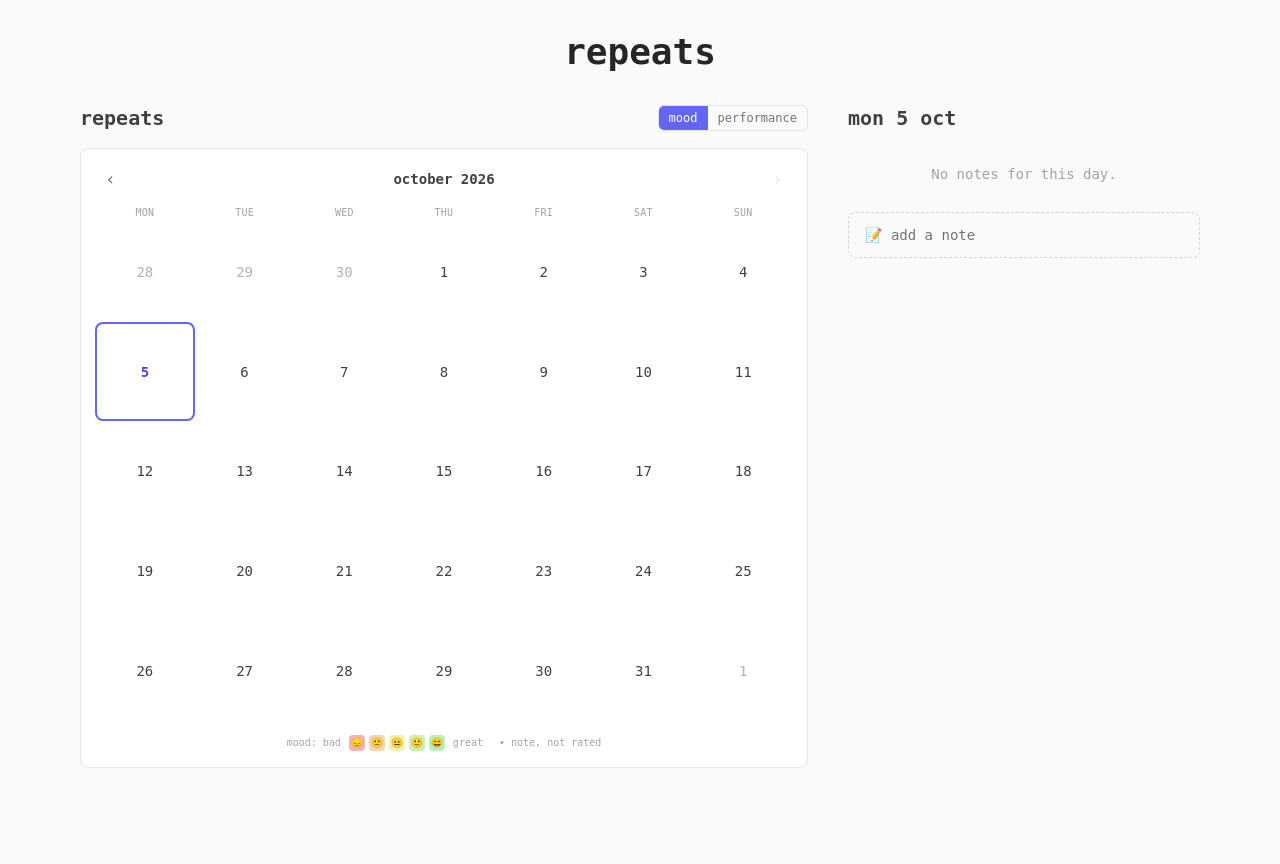
After one commit to eoin71/repeats, a Flask app: page /notes in a window 1280 px wide. The commit adds this page. Run offline with Flask 3, Linux system fonts and the light colour scheme; data that the repository does not hold is empty; some libraries are stand-ins or nearby versions; some web fonts are replaced.

Commit message:
Add note-taking feature with mood and performance ratings

```diff
--- a/app/routes.py
+++ b/app/routes.py
@@ -1,6 +1,7 @@
 from flask import Blueprint, render_template, request
-from app.models import db, Task, TaskCompletion, Countdown, ALL_DAYS, TIMES_OF_DAY
+from app.models import db, Task, TaskCompletion, Countdown, Note, ALL_DAYS, TIMES_OF_DAY, MOOD_EMOJI
 from app import intervals, quotes, strava, weather
+import calendar
 from datetime import date, datetime, timedelta
 
 bp = Blueprint('main', __name__)
@@ -39,6 +40,8 @@ def index():
         other_tasks=other_tasks,
         history=history,
         countdowns=countdowns,
+        today=today,
+        notes_today=Note.query.filter_by(note_date=today).count(),
     )
 
 
@@ -250,3 +253,110 @@ def delete_countdown(countdown_id):
     countdown.active = False
     db.session.commit()
     return '', 200
+
+
+def _rating(value):
+    """Parse an optional 1-5 rating from a form value."""
+    try:
+        rating = int(value)
+    except (TypeError, ValueError):
+        return None
+    return rating if 1 <= rating <= 5 else None
+
+
+def _rating_style(average):
+    """Background colour for an average 1-5 rating: red (1) through amber (3) to green (5)."""
+    hue = (average - 1) / 4 * 130
+    return f'background-color: hsl({hue:.0f} 70% 50% / 0.35)'
+
+
+@bp.route('/notes', methods=['POST'])
+def create_note():
+    """Save a note; text, mood and performance are each optional but one is required."""
+    context = request.form.get('context', 'home')
+    try:
+        note_date = date.fromisoformat(request.form.get('note_date', ''))
+    except ValueError:
+        note_date = date.today()
+    note_date = min(note_date, date.today())  # no notes about the future
+
+    text = request.form.get('text', '').strip() or None
+    mood = _rating(request.form.get('mood'))
+    performance = _rating(request.form.get('performance'))
+
+    if not (text or mood or performance):
+        return render_template(
+            '_note_form.html', note_date=note_date, today=date.today(), context=context,
+            error='Write something or pick a rating.',
+        )
+
+    db.session.add(Note(note_date=note_date, text=text, mood=mood, performance=performance))
+    db.session.commit()
+
+    if context == 'day':
+        # On the notes page, reload so the calendar colours and day list update
+        return '', 200, {'HX-Refresh': 'true'}
+    return render_template(
+        '_note_form.html', note_date=note_date, today=date.today(), context=context, saved=True,
+        oob_count=Note.query.filter_by(note_date=date.today()).count(),
+    )
+
+
+@bp.route('/notes/<int:note_id>', methods=['DELETE'])
+def delete_note(note_id):
+    """Delete a note and reload the notes page."""
+    note = Note.query.get_or_404(note_id)
+    db.session.delete(note)
+    db.session.commit()
+    return '', 200, {'HX-Refresh': 'true'}
+
+
+@bp.route('/notes')
+def notes():
+    """Month calendar of notes, coloured by average mood or performance, plus one day's notes."""
+    today = date.today()
+    try:
+        first = datetime.strptime(request.args.get('month', ''), '%Y-%m').date()
+    except ValueError:
+        first = today.replace(day=1)
+    by = 'performance' if request.args.get('by') == 'performance' else 'mood'
+
+    weeks = calendar.Calendar(firstweekday=0).monthdatescalendar(first.year, first.month)
+    summaries = Note.day_summaries(weeks[0][0], weeks[-1][-1])
+    days = []
+    for week in weeks:
+        for day in week:
+            summary = summaries.get(day, {'count': 0, 'mood': None, 'performance': None})
+            value = summary[by]
+            days.append({
+                'date': day,
+                'in_month': day.month == first.month,
+                'future': day > today,
+                'count': summary['count'],
+                'value': value,
+                'style': _rating_style(value) if value is not None else '',
+            })
+
+    try:
+        selected = date.fromisoformat(request.args.get('day', ''))
+    except ValueError:
+        selected = today if (first.year, first.month) == (today.year, today.month) else None
+    day_notes = []
+    if selected:
+        day_notes = Note.query.filter_by(note_date=selected).order_by(Note.created_at).all()
+
+    prev_month = (first - timedelta(days=1)).replace(day=1)
+    next_month = (first + timedelta(days=32)).replace(day=1)
+    return render_template(
+        'notes.html',
+        month=first,
+        prev_month=prev_month,
+        next_month=next_month if next_month <= today else None,
+        by=by,
+        days=days,
+        today=today,
+        selected=selected,
+        selected_summary=summaries.get(selected) if selected else None,
+        day_notes=day_notes,
+        mood_emoji=MOOD_EMOJI,
+    )
--- /dev/null
+++ b/app/templates/_note_form.html
@@ -0,0 +1,59 @@
+{# Collapsed "add a note" line that expands into the note form.
+   Expects note_date, today and context ('home' or 'day'); optional saved, error and
+   oob_count (updates the home page's "N today" counter after saving). #}
+<div class="note-quick">
+    <button type="button"
+            onclick="toggleNoteForm(this, true)"
+            class="note-open {% if error %}hidden{% endif %} w-full text-left px-4 py-3 rounded-lg border border-dashed border-neutral-300 dark:border-neutral-600 text-sm text-neutral-500 dark:text-neutral-400 hover:border-primary-400 hover:text-primary-600 dark:hover:border-primary-500 dark:hover:text-primary-400 transition duration-150">
+        {% if saved %}<span class="text-secondary-600 dark:text-secondary-400">✓ saved</span> · {% endif %}📝 add a note
+    </button>
+
+    <form hx-post="/notes"
+          hx-target="closest .note-quick"
+          hx-swap="outerHTML"
+          class="{% if not error %}hidden{% endif %} bg-white dark:bg-neutral-800 border border-neutral-200 dark:border-neutral-700 rounded-lg p-4 space-y-3">
+        <input type="hidden" name="note_date" value="{{ note_date.isoformat() }}">
+        <input type="hidden" name="context" value="{{ context }}">
+
+        <textarea name="text"
+                  rows="3"
+                  placeholder="{% if note_date == today %}How did today go?{% else %}How did {{ note_date.strftime('%A') }} go?{% endif %}"
+                  class="w-full px-3 py-2 border border-neutral-300 dark:border-neutral-600 rounded-md focus:ring-2 focus:ring-primary-500 focus:border-transparent text-sm text-neutral-800 dark:text-neutral-100 placeholder:text-neutral-400 dark:placeholder:text-neutral-500 bg-white dark:bg-neutral-700"></textarea>
+
+        {% for field, label, options in [
+            ('mood', 'mood', [(1, '😞'), (2, '🙁'), (3, '😐'), (4, '🙂'), (5, '😄')]),
+            ('performance', 'performance', [(1, '1'), (2, '2'), (3, '3'), (4, '4'), (5, '5')]),
+        ] %}
+        <div class="flex items-center gap-3">
+            <span class="w-24 shrink-0 text-xs text-neutral-500 dark:text-neutral-400">{{ label }}</span>
+            <div class="flex gap-1.5 flex-1">
+                {% for value, text in options %}
+                <label class="flex-1 cursor-pointer">
+                    <input type="radio" name="{{ field }}" value="{{ value }}" onclick="toggleRating(this)" class="peer sr-only">
+                    <span class="block text-center py-1.5 rounded-md text-sm font-medium transition duration-150 bg-neutral-100 text-neutral-500 dark:bg-neutral-700 dark:text-neutral-400 peer-checked:bg-primary-500 peer-checked:text-white dark:peer-checked:bg-primary-600 peer-focus-visible:ring-2 peer-focus-visible:ring-primary-500">{{ text }}</span>
+                </label>
+                {% endfor %}
+            </div>
+        </div>
+        {% endfor %}
+
+        {% if error %}
+        <p class="text-xs text-danger-600 dark:text-danger-400">{{ error }}</p>
+        {% endif %}
+
+        <div class="flex justify-end gap-2">
+            <button type="button"
+                    onclick="toggleNoteForm(this, false)"
+                    class="px-3 py-1.5 rounded-md text-sm text-neutral-600 dark:text-neutral-300 bg-neutral-200 hover:bg-neutral-300 dark:bg-neutral-700 dark:hover:bg-neutral-600 transition duration-150">
+                Cancel
+            </button>
+            <button type="submit"
+                    class="px-3 py-1.5 rounded-md text-sm font-medium text-white bg-primary-500 hover:bg-primary-600 dark:bg-primary-600 dark:hover:bg-primary-700 transition duration-150">
+                Save
+            </button>
+        </div>
+    </form>
+</div>
+{% if oob_count is defined %}
+<span id="notes-today-count" hx-swap-oob="true" class="text-xs text-neutral-400 dark:text-neutral-500">{% if oob_count %}{{ oob_count }} today{% endif %}</span>
+{% endif %}
--- a/app/templates/base.html
+++ b/app/templates/base.html
@@ -90,5 +90,32 @@
     <div class="container mx-auto px-4 py-8 pb-24 max-w-6xl">
         {% block content %}{% endblock %}
     </div>
+
+    <script>
+        // Note form: open/close the inline form, resetting it on close
+        function toggleNoteForm(el, open) {
+            const box = el.closest('.note-quick');
+            const form = box.querySelector('form');
+            form.classList.toggle('hidden', !open);
+            box.querySelector('.note-open').classList.toggle('hidden', open);
+            if (open) {
+                form.querySelector('textarea').focus();
+            } else {
+                form.reset();
+                form.querySelectorAll('input[type=radio]').forEach(r => delete r.dataset.checked);
+            }
+        }
+
+        // Ratings are optional: tapping the selected rating again clears it
+        function toggleRating(input) {
+            if (input.dataset.checked) {
+                input.checked = false;
+                delete input.dataset.checked;
+            } else {
+                input.form.querySelectorAll(`input[name="${input.name}"]`).forEach(r => delete r.dataset.checked);
+                input.dataset.checked = '1';
+            }
+        }
+    </script>
 </body>
 </html>
--- /dev/null
+++ b/app/templates/notes.html
@@ -0,0 +1,143 @@
+{% extends "base.html" %}
+
+{% macro rating_style(value) -%}
+background-color: hsl({{ '%.0f' % ((value - 1) / 4 * 130) }} 70% 50% / 0.35)
+{%- endmacro %}
+
+{% block content %}
+<!-- Header -->
+<div class="mb-8">
+    <h1 class="text-4xl font-bold text-neutral-800 dark:text-neutral-100 text-center">repeats</h1>
+    <div hx-get="/quote" hx-trigger="load" hx-swap="outerHTML"></div>
+</div>
+
+<div class="flex flex-col lg:flex-row gap-8 lg:gap-10 items-start">
+    <!-- Left column: calendar -->
+    <div class="w-full lg:flex-1 lg:min-w-0">
+        <div class="flex items-center justify-between mb-4">
+            <a href="/" title="Back to repeats"
+               class="text-xl font-semibold text-neutral-700 dark:text-neutral-300 hover:text-primary-600 dark:hover:text-primary-400 transition duration-150">repeats</a>
+            <!-- Colour the calendar by mood or performance -->
+            <div class="flex text-xs rounded-md overflow-hidden border border-neutral-200 dark:border-neutral-700">
+                {% for option in ['mood', 'performance'] %}
+                <a href="{{ url_for('main.notes', month=month.strftime('%Y-%m'), by=option, day=selected.isoformat() if selected else none) }}"
+                   class="px-2.5 py-1 {% if by == option %}bg-primary-500 text-white dark:bg-primary-600{% else %}text-neutral-500 dark:text-neutral-400 hover:bg-neutral-100 dark:hover:bg-neutral-800{% endif %}">{{ option }}</a>
+                {% endfor %}
+            </div>
+        </div>
+
+        <div class="bg-white dark:bg-neutral-800 border border-neutral-200 dark:border-neutral-700 rounded-lg p-4">
+            <!-- Month navigation -->
+            <div class="flex items-center justify-between mb-3">
+                <a href="{{ url_for('main.notes', month=prev_month.strftime('%Y-%m'), by=by) }}"
+                   class="px-2 text-lg text-neutral-500 hover:text-primary-600 dark:text-neutral-400 dark:hover:text-primary-400" aria-label="Previous month">‹</a>
+                <span class="text-sm font-semibold text-neutral-700 dark:text-neutral-200">{{ month.strftime('%B %Y') | lower }}</span>
+                {% if next_month %}
+                <a href="{{ url_for('main.notes', month=next_month.strftime('%Y-%m'), by=by) }}"
+                   class="px-2 text-lg text-neutral-500 hover:text-primary-600 dark:text-neutral-400 dark:hover:text-primary-400" aria-label="Next month">›</a>
+                {% else %}
+                <span class="px-2 text-lg text-neutral-200 dark:text-neutral-700">›</span>
+                {% endif %}
+            </div>
+
+            <!-- Weekday header -->
+            <div class="grid grid-cols-7 gap-1 text-center text-[10px] uppercase tracking-wide text-neutral-400 dark:text-neutral-500 mb-1">
+                {% for d in ['mon', 'tue', 'wed', 'thu', 'fri', 'sat', 'sun'] %}<div>{{ d }}</div>{% endfor %}
+            </div>
+
+            <!-- Days -->
+            <div class="grid grid-cols-7 gap-1">
+                {% for day in days %}
+                {% set is_selected = selected and day.date == selected %}
+                {% set classes = 'aspect-square rounded-md flex flex-col items-center justify-center gap-0.5 text-sm transition duration-150 '
+                    ~ ('' if day.in_month else 'opacity-40 ')
+                    ~ ('ring-2 ring-primary-500 dark:ring-primary-400 ' if is_selected else '')
+                    ~ ('font-bold text-primary-600 dark:text-primary-400 ' if day.date == today else 'text-neutral-700 dark:text-neutral-200 ') %}
+                {% if day.future %}
+                <div class="{{ classes }} text-neutral-300 dark:text-neutral-600">{{ day.date.day }}</div>
+                {% else %}
+                <a href="{{ url_for('main.notes', month=month.strftime('%Y-%m'), by=by, day=day.date.isoformat()) }}"
+                   class="{{ classes }} {% if not day.style %}hover:bg-neutral-100 dark:hover:bg-neutral-700{% endif %}"
+                   style="{{ day.style }}"
+                   title="{{ day.date.strftime('%a %-d %b') }}{% if day.count %} · {{ day.count }} note{{ 's' if day.count != 1 }}{% if day.value is not none %} · {{ by }} {{ '%.1f' % day.value }}{% endif %}{% endif %}">
+                    <span>{{ day.date.day }}</span>
+                    {% if day.count %}
+                    <span class="text-[10px] leading-none">
+                        {%- if day.value is not none and by == 'mood' %}{{ mood_emoji[day.value | round | int] }}
+                        {%- elif day.value is not none %}{{ ('%.1f' % day.value) | replace('.0', '') }}
+                        {%- else %}<span class="text-neutral-400">•</span>{% endif -%}
+                    </span>
+                    {% endif %}
+                </a>
+                {% endif %}
+                {% endfor %}
+            </div>
+
+            <!-- Legend -->
+            <div class="flex items-center justify-center gap-1 mt-4 text-[10px] text-neutral-400 dark:text-neutral-500">
+                <span class="mr-1">{{ by }}: bad</span>
+                {% for i in range(1, 6) %}
+                <span class="w-4 h-4 rounded flex items-center justify-center" style="{{ rating_style(i) }}">{% if by == 'mood' %}{{ mood_emoji[i] }}{% endif %}</span>
+                {% endfor %}
+                <span class="ml-1">great</span>
+                <span class="ml-3"><span class="text-neutral-400">•</span> note, not rated</span>
+            </div>
+        </div>
+    </div>
+
+    <!-- Right column: selected day's notes -->
+    <div class="w-full lg:w-96 xl:w-[22rem] shrink-0 lg:sticky lg:top-8">
+        {% if selected %}
+        <div class="flex items-baseline justify-between mb-4">
+            <h2 class="text-xl font-semibold text-neutral-700 dark:text-neutral-300">{{ selected.strftime('%a %-d %b') | lower }}</h2>
+            {% if selected_summary %}
+            <span class="text-xs text-neutral-400 dark:text-neutral-500">
+                {% if selected_summary.mood is not none %}mood {{ '%.1f' % selected_summary.mood }}{% endif %}
+                {% if selected_summary.mood is not none and selected_summary.performance is not none %} · {% endif %}
+                {% if selected_summary.performance is not none %}perf {{ '%.1f' % selected_summary.performance }}{% endif %}
+            </span>
+            {% endif %}
+        </div>
+
+        <div class="space-y-2 mb-3">
+            {% for note in day_notes %}
+            <div class="bg-white dark:bg-neutral-800 border border-neutral-200 dark:border-neutral-700 rounded-lg p-3">
+                <div class="flex items-center gap-2 text-[11px] text-neutral-400 dark:text-neutral-500">
+                    <span title="Written {{ note.created_at.strftime('%a %-d %b %H:%M') }}">
+                        {% if note.created_at.date() != note.note_date %}written {{ note.created_at.strftime('%a %-d %b') | lower }} {% endif %}{{ note.created_at.strftime('%H:%M') }}
+                    </span>
+                    {% if note.mood %}
+                    <span class="px-1.5 py-0.5 rounded text-neutral-700 dark:text-neutral-200" style="{{ rating_style(note.mood) }}" title="Mood {{ note.mood }}/5">{{ mood_emoji[note.mood] }} mood {{ note.mood }}</span>
+                    {% endif %}
+                    {% if note.performance %}
+                    <span class="px-1.5 py-0.5 rounded text-neutral-700 dark:text-neutral-200" style="{{ rating_style(note.performance) }}" title="Performance {{ note.performance }}/5">perf {{ note.performance }}</span>
+                    {% endif %}
+                    <button hx-delete="/notes/{{ note.id }}"
+                            hx-confirm="Delete this note?"
+                            class="ml-auto text-danger-500 hover:text-danger-700 dark:text-danger-400 dark:hover:text-danger-300 transition duration-150 p-1"
+                            aria-label="Delete note">
+                        <svg xmlns="http://www.w3.org/2000/svg" class="h-4 w-4" viewBox="0 0 20 20" fill="currentColor">
+                            <path fill-rule="evenodd" d="M9 2a1 1 0 00-.894.553L7.382 4H4a1 1 0 000 2v10a2 2 0 002 2h8a2 2 0 002-2V6a1 1 0 100-2h-3.382l-.724-1.447A1 1 0 0011 2H9zM7 8a1 1 0 012 0v6a1 1 0 11-2 0V8zm5-1a1 1 0 00-1 1v6a1 1 0 102 0V8a1 1 0 00-1-1z" clip-rule="evenodd" />
+                        </svg>
+                    </button>
+                </div>
+                {% if note.text %}
+                <p class="text-sm text-neutral-800 dark:text-neutral-100 mt-1.5 whitespace-pre-wrap">{{ note.text }}</p>
+                {% endif %}
+            </div>
+            {% else %}
+            <p class="text-sm text-neutral-400 dark:text-neutral-500 text-center py-4">No notes for this day.</p>
+            {% endfor %}
+        </div>
+
+        {% if selected <= today %}
+            {% with note_date=selected, context='day' %}
+                {% include '_note_form.html' %}
+            {% endwith %}
+        {% endif %}
+        {% else %}
+        <p class="text-sm text-neutral-400 dark:text-neutral-500 text-center py-12">Pick a day to see its notes.</p>
+        {% endif %}
+    </div>
+</div>
+{% endblock %}
--- a/docker-compose.prod.yml
+++ b/docker-compose.prod.yml
@@ -11,6 +11,7 @@ services:
     environment:
       - FLASK_APP=run.py
       - FLASK_ENV=production
+      - TZ=Europe/Dublin
       - INTERVALS_ICU_API_KEY=${INTERVALS_ICU_API_KEY}
       - STRAVA_CLIENT_ID=${STRAVA_CLIENT_ID}
       - STRAVA_CLIENT_SECRET=${STRAVA_CLIENT_SECRET}
--- a/docker-compose.yml
+++ b/docker-compose.yml
@@ -11,6 +11,7 @@ services:
     environment:
       - FLASK_APP=run.py
       - FLASK_ENV=production
+      - TZ=Europe/Dublin
     env_file:
       - .env
     restart: unless-stopped
```
Also changed, not shown: app/models.py (+33 -0 lines), app/templates/index.html (+12 -0 lines), README.md.
